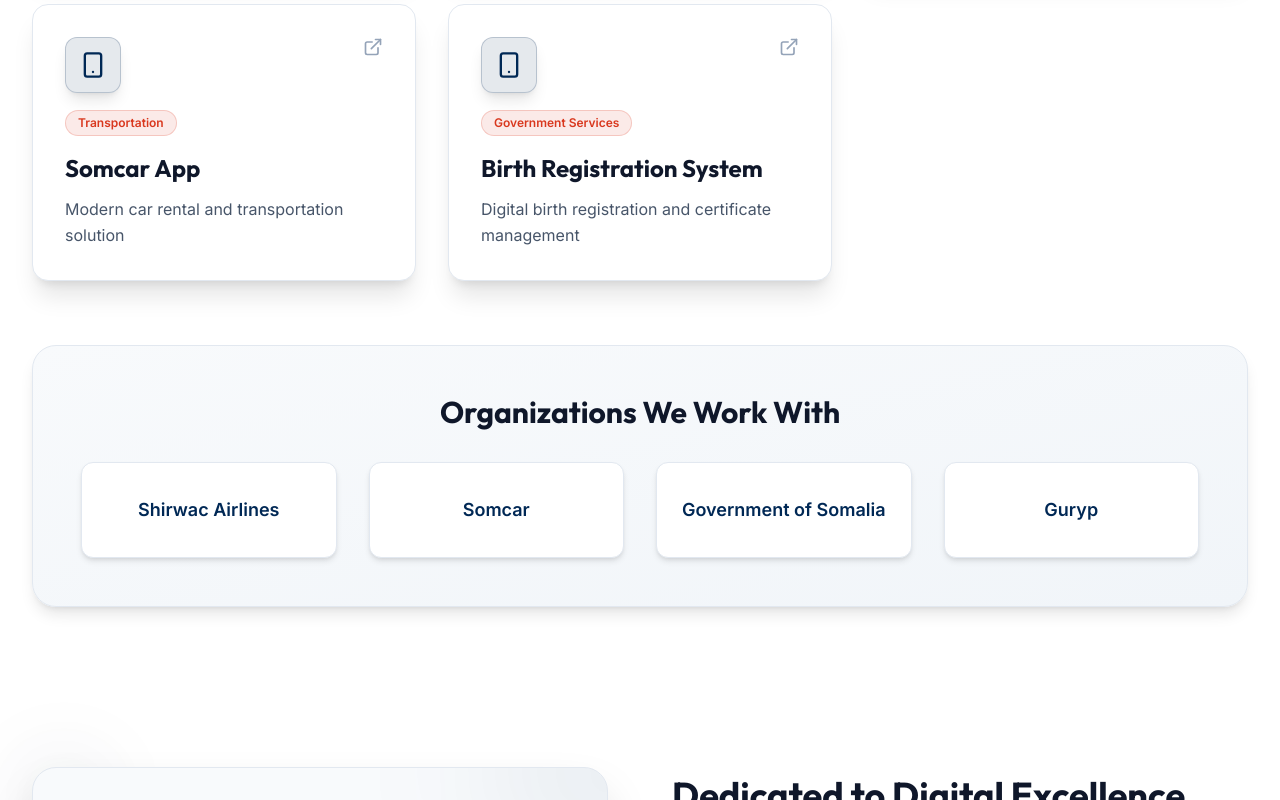
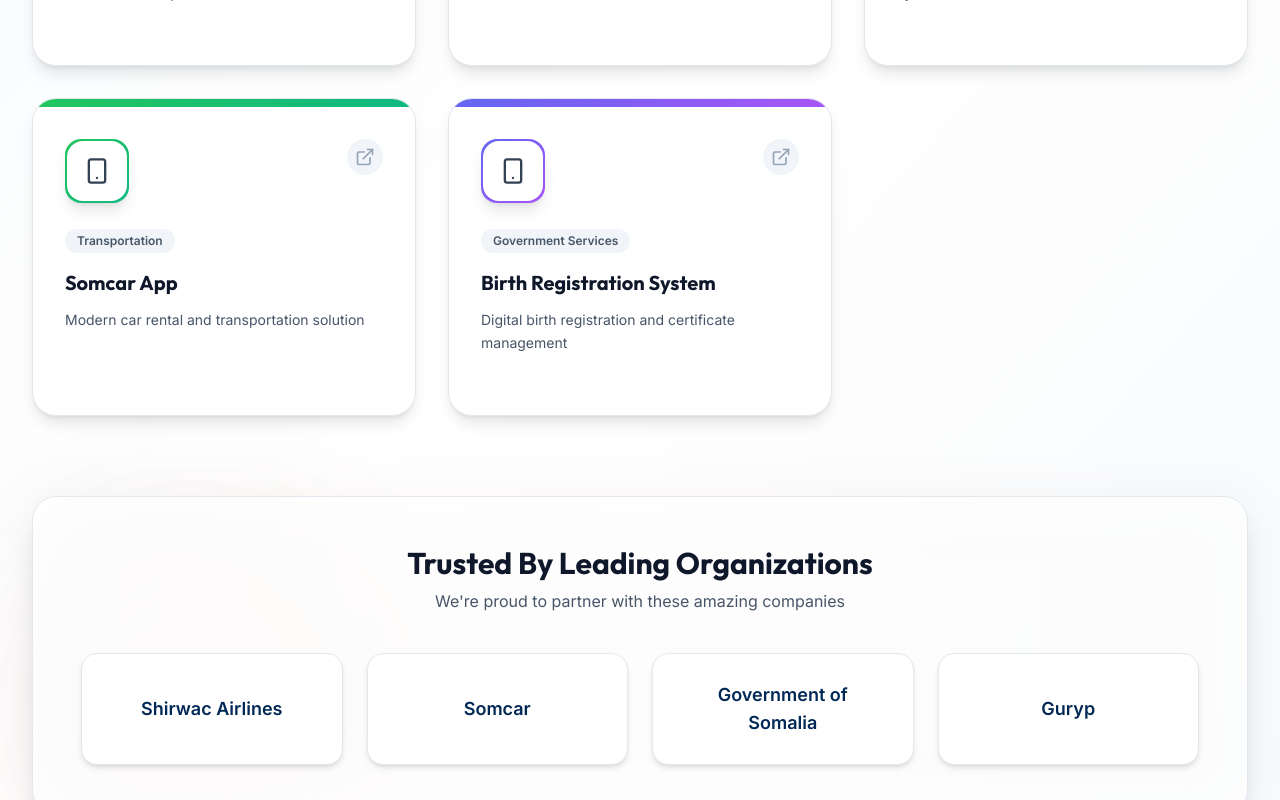
Before and after one commit to abdirahmanafrah67-code/AfrahTech, a React (Vite) app: page / in a window 1280 px wide. Shown: the part 3300-4100 px from the top of the page. Built offline with nearby package versions, Linux system fonts and the light colour scheme.

Commit message:
Update logo to match branding and switch Navbar to white theme

```diff
--- a/src/components/Portfolio.tsx
+++ b/src/components/Portfolio.tsx
@@ -1,79 +1,122 @@
-import { Smartphone, ExternalLink } from 'lucide-react';
+import { Smartphone, ExternalLink, Sparkles } from 'lucide-react';
 
 const apps = [
     {
         name: "Guryp App",
         description: "Comprehensive group management and communication platform",
-        category: "Social & Communication"
+        category: "Social & Communication",
+        gradient: "from-purple-500 to-pink-500"
     },
     {
         name: "Shirwac Flight Booking App",
         description: "Seamless flight booking experience for travelers",
-        category: "Travel & Booking"
+        category: "Travel & Booking",
+        gradient: "from-blue-500 to-cyan-500"
     },
     {
         name: "Hotel Booking App",
         description: "Easy hotel reservations and management system",
-        category: "Hospitality"
+        category: "Hospitality",
+        gradient: "from-orange-500 to-red-500"
     },
     {
         name: "Somcar App",
         description: "Modern car rental and transportation solution",
-        category: "Transportation"
+        category: "Transportation",
+        gradient: "from-green-500 to-emerald-500"
     },
     {
         name: "Birth Registration System",
         description: "Digital birth registration and certificate management",
-        category: "Government Services"
+        category: "Government Services",
+        gradient: "from-indigo-500 to-purple-500"
     }
 ];
 
 export default function Portfolio() {
     return (
-        <section id="portfolio" className="section-padding bg-white">
-            <div className="max-w-7xl mx-auto">
+        <section id="portfolio" className="section-padding bg-gradient-to-br from-slate-50 via-white to-slate-50 relative overflow-hidden">
+            {/* Background Decorations */}
+            <div className="absolute top-0 right-0 w-96 h-96 bg-primary/5 rounded-full blur-3xl"></div>
+            <div className="absolute bottom-0 left-0 w-96 h-96 bg-secondary/5 rounded-full blur-3xl"></div>
+
+            <div className="max-w-7xl mx-auto relative z-10">
                 <div className="text-center max-w-3xl mx-auto mb-16">
+                    <div className="inline-flex items-center gap-2 px-4 py-2 rounded-full bg-primary/10 text-primary font-medium text-sm mb-4 border border-primary/20">
+                        <Sparkles className="h-4 w-4" />
+                        Our Work
+                    </div>
                     <h2 className="text-4xl font-bold text-slate-900 mb-4">Apps We've Built</h2>
                     <p className="text-lg text-slate-600">
                         Trusted by leading organizations across Somalia and East Africa. Here are some of our successful projects.
                     </p>
                 </div>
 
-                <div className="grid md:grid-cols-2 lg:grid-cols-3 gap-8 mb-16">
+                <div className="grid md:grid-cols-2 lg:grid-cols-3 gap-8 mb-20">
                     {apps.map((app, index) => (
-                        <div key={index} className="group bg-white p-8 rounded-2xl shadow-xl hover:shadow-2xl transition-all duration-300 transform hover:-translate-y-2 border border-slate-200 hover:border-primary/30">
-                            <div className="flex items-start justify-between mb-4">
-                                <div className="w-14 h-14 bg-primary/10 rounded-xl flex items-center justify-center shadow-lg border border-primary/20">
-                                    <Smartphone className="h-7 w-7 text-primary" />
+                        <div
+                            key={index}
+                            className="group relative bg-white rounded-3xl shadow-lg hover:shadow-2xl transition-all duration-500 transform hover:-translate-y-2 border border-slate-200 overflow-hidden"
+                        >
+                            {/* Gradient Header */}
+                            <div className={`h-2 bg-gradient-to-r ${app.gradient}`}></div>
+
+                            <div className="p-8">
+                                {/* Icon and External Link */}
+                                <div className="flex items-start justify-between mb-6">
+                                    <div className={`w-16 h-16 rounded-2xl bg-gradient-to-br ${app.gradient} p-0.5 shadow-lg`}>
+                                        <div className="w-full h-full bg-white rounded-2xl flex items-center justify-center">
+                                            <Smartphone className="h-7 w-7 text-slate-700" />
                                         </div>
-                                <ExternalLink className="h-5 w-5 text-slate-400 group-hover:text-secondary transition-colors" />
                                     </div>
-                            <span className="inline-block px-3 py-1 bg-secondary/10 text-secondary text-xs font-semibold rounded-full mb-4 border border-secondary/20">
+                                    <button className="p-2 rounded-full bg-slate-100 text-slate-400 hover:bg-slate-200 hover:text-primary transition-all group-hover:scale-110">
+                                        <ExternalLink className="h-5 w-5" />
+                                    </button>
+                                </div>
+
+                                {/* Category Badge */}
+                                <span className="inline-block px-3 py-1 bg-slate-100 text-slate-600 text-xs font-semibold rounded-full mb-4">
                                     {app.category}
                                 </span>
-                            <h3 className="text-2xl font-bold text-slate-900 mb-3">{app.name}</h3>
-                            <p className="text-slate-600 leading-relaxed">
+
+                                {/* App Name */}
+                                <h3 className="text-xl font-bold text-slate-900 mb-3 group-hover:text-primary transition-colors">
+                                    {app.name}
+                                </h3>
+
+                                {/* Description */}
+                                <p className="text-slate-600 leading-relaxed text-sm">
                                     {app.description}
                                 </p>
+
+                                {/* Hover Effect Line */}
+                                <div className={`mt-6 h-1 w-0 group-hover:w-full bg-gradient-to-r ${app.gradient} rounded-full transition-all duration-500`}></div>
+                            </div>
                         </div>
                     ))}
                 </div>
 
                 {/* Organizations Section */}
-                <div className="bg-gradient-to-br from-slate-50 to-slate-100 rounded-3xl p-12 border border-slate-200 shadow-lg">
-                    <h3 className="text-3xl font-bold text-slate-900 mb-8 text-center">Organizations We Work With</h3>
-                    <div className="grid grid-cols-2 md:grid-cols-4 gap-8 items-center">
-                        <div className="bg-white p-6 rounded-xl shadow-md border border-slate-200 flex items-center justify-center h-24 hover:shadow-lg hover:border-primary/30 transition-all group">
-                            <span className="text-lg font-bold text-primary group-hover:text-secondary transition-colors">Shirwac Airlines</span>
+                <div className="relative">
+                    <div className="absolute inset-0 bg-gradient-to-r from-primary/5 via-secondary/5 to-primary/5 rounded-3xl blur-xl"></div>
+                    <div className="relative bg-white/80 backdrop-blur-sm rounded-3xl p-12 border border-slate-200 shadow-xl">
+                        <div className="text-center mb-10">
+                            <h3 className="text-3xl font-bold text-slate-900 mb-2">Trusted By Leading Organizations</h3>
+                            <p className="text-slate-600">We're proud to partner with these amazing companies</p>
                         </div>
-                        <div className="bg-white p-6 rounded-xl shadow-md border border-slate-200 flex items-center justify-center h-24 hover:shadow-lg hover:border-primary/30 transition-all group">
+                        <div className="grid grid-cols-2 md:grid-cols-4 gap-6 items-center">
+                            <div className="group bg-white p-8 rounded-2xl shadow-md border border-slate-200 flex items-center justify-center h-28 hover:shadow-xl hover:border-primary/30 transition-all hover:-translate-y-1">
+                                <span className="text-lg font-bold text-primary group-hover:text-secondary transition-colors text-center">Shirwac Airlines</span>
+                            </div>
+                            <div className="group bg-white p-8 rounded-2xl shadow-md border border-slate-200 flex items-center justify-center h-28 hover:shadow-xl hover:border-primary/30 transition-all hover:-translate-y-1">
                                 <span className="text-lg font-bold text-primary group-hover:text-secondary transition-colors">Somcar</span>
                             </div>
-                        <div className="bg-white p-6 rounded-xl shadow-md border border-slate-200 flex items-center justify-center h-24 hover:shadow-lg hover:border-primary/30 transition-all group">
+                            <div className="group bg-white p-8 rounded-2xl shadow-md border border-slate-200 flex items-center justify-center h-28 hover:shadow-xl hover:border-primary/30 transition-all hover:-translate-y-1">
                                 <span className="text-lg font-bold text-primary text-center group-hover:text-secondary transition-colors">Government of Somalia</span>
                             </div>
-                        <div className="bg-white p-6 rounded-xl shadow-md border border-slate-200 flex items-center justify-center h-24 hover:shadow-lg hover:border-primary/30 transition-all group">
+                            <div className="group bg-white p-8 rounded-2xl shadow-md border border-slate-200 flex items-center justify-center h-28 hover:shadow-xl hover:border-primary/30 transition-all hover:-translate-y-1">
                                 <span className="text-lg font-bold text-primary group-hover:text-secondary transition-colors">Guryp</span>
+                            </div>
                         </div>
                     </div>
                 </div>
```
Lines whose indentation alone changed are shown as unchanged.
